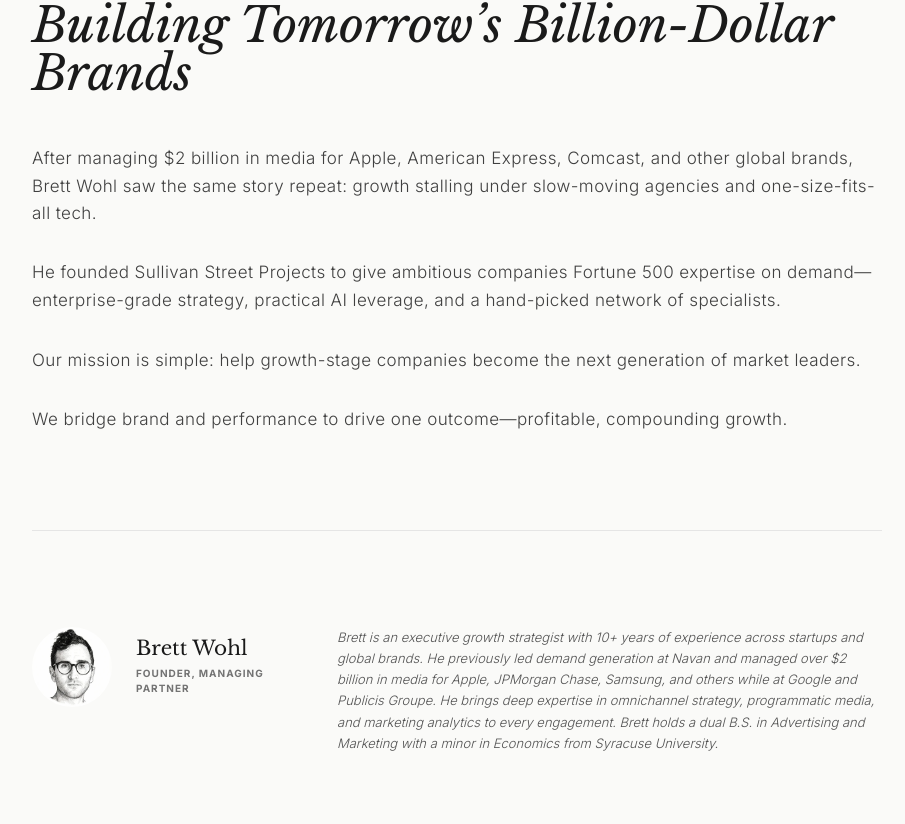
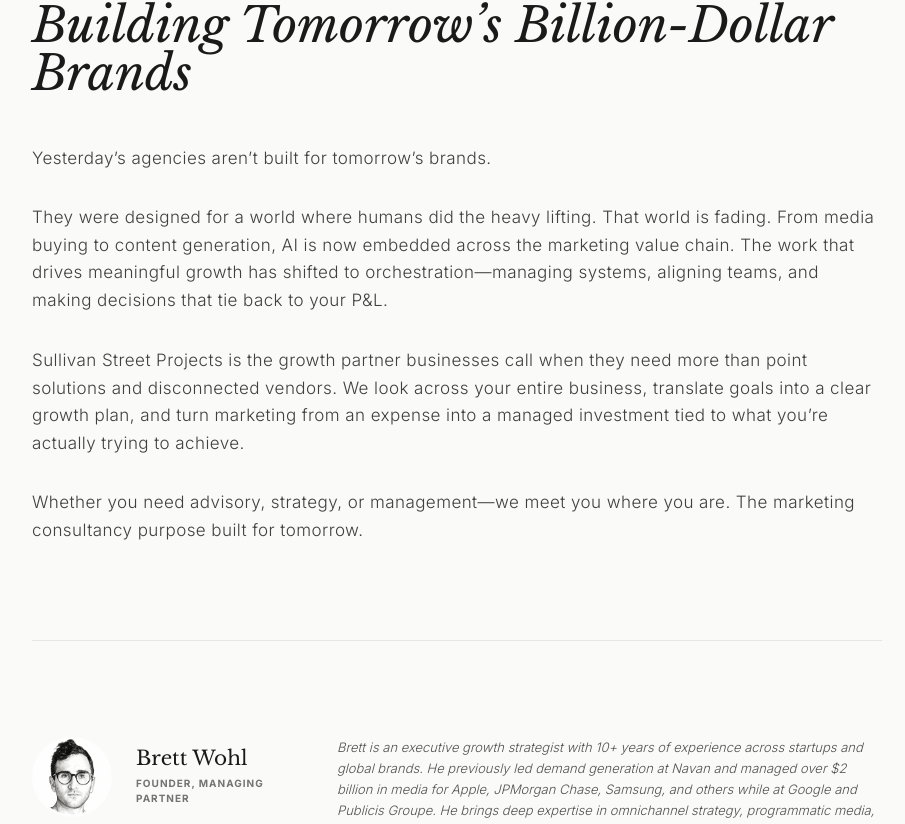
Before and after one commit to sullivan-street-projects/sullivan-street-website, a React (Vite) app: page / in a window 1280 px wide. Shown: the part 6156-6980 px from the top of the page, without its empty margins (40-945 px from the left). Built offline with nearby package versions, Linux system fonts and the light colour scheme.

Commit message:
Update About.jsx

```diff
--- a/src/sections/About.jsx
+++ b/src/sections/About.jsx
@@ -13,22 +13,22 @@
           <div className="font-sans text-[17px] text-[#404040] leading-relaxed space-y-8 font-light tracking-wide">
             <FocusText>
               <p>
-                After managing $2 billion in media for Apple, American Express, Comcast, and other global brands, Brett Wohl saw the same story repeat: growth stalling under slow-moving agencies and one-size-fits-all tech.
+                Yesterday’s agencies aren’t built for tomorrow’s brands.
               </p>
             </FocusText>
             <FocusText>
               <p>
-                He founded Sullivan Street Projects to give ambitious companies Fortune 500 expertise on demand—enterprise-grade strategy, practical AI leverage, and a hand-picked network of specialists.
+                They were designed for a world where humans did the heavy lifting. That world is fading. From media buying to content generation, AI is now embedded across the marketing value chain. The work that drives meaningful growth has shifted to orchestration—managing systems, aligning teams, and making decisions that tie back to your P&L.
               </p>
             </FocusText>
             <FocusText>
               <p>
-                Our mission is simple: help growth-stage companies become the next generation of market leaders.
+                Sullivan Street Projects is the growth partner businesses call when they need more than point solutions and disconnected vendors. We look across your entire business, translate goals into a clear growth plan, and turn marketing from an expense into a managed investment tied to what you’re actually trying to achieve.
               </p>
             </FocusText>
             <FocusText>
               <p>
-                We bridge brand and performance to drive one outcome—profitable, compounding growth.
+                Whether you need advisory, strategy, or management—we meet you where you are. The marketing consultancy purpose built for tomorrow.
               </p>
             </FocusText>
           </div>
```
